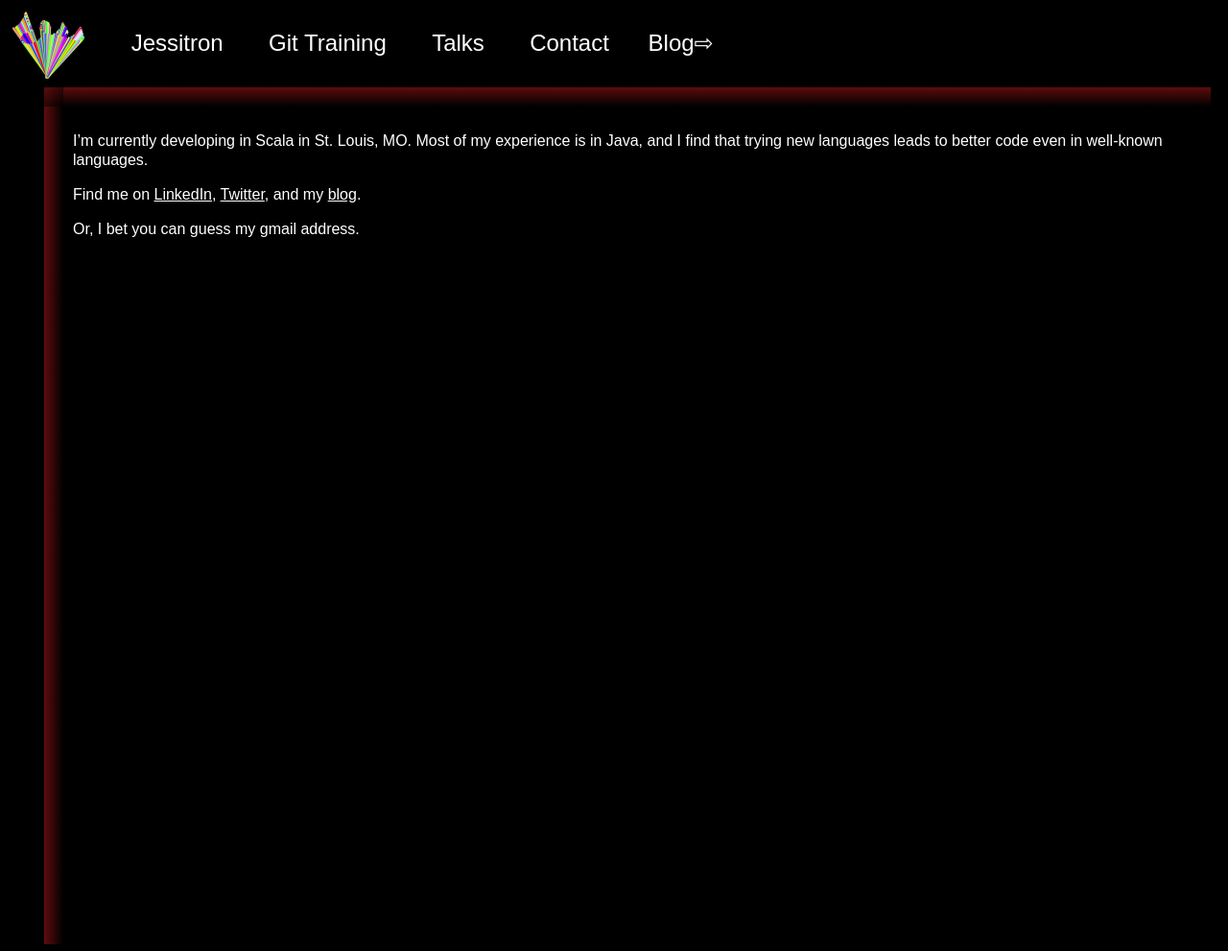
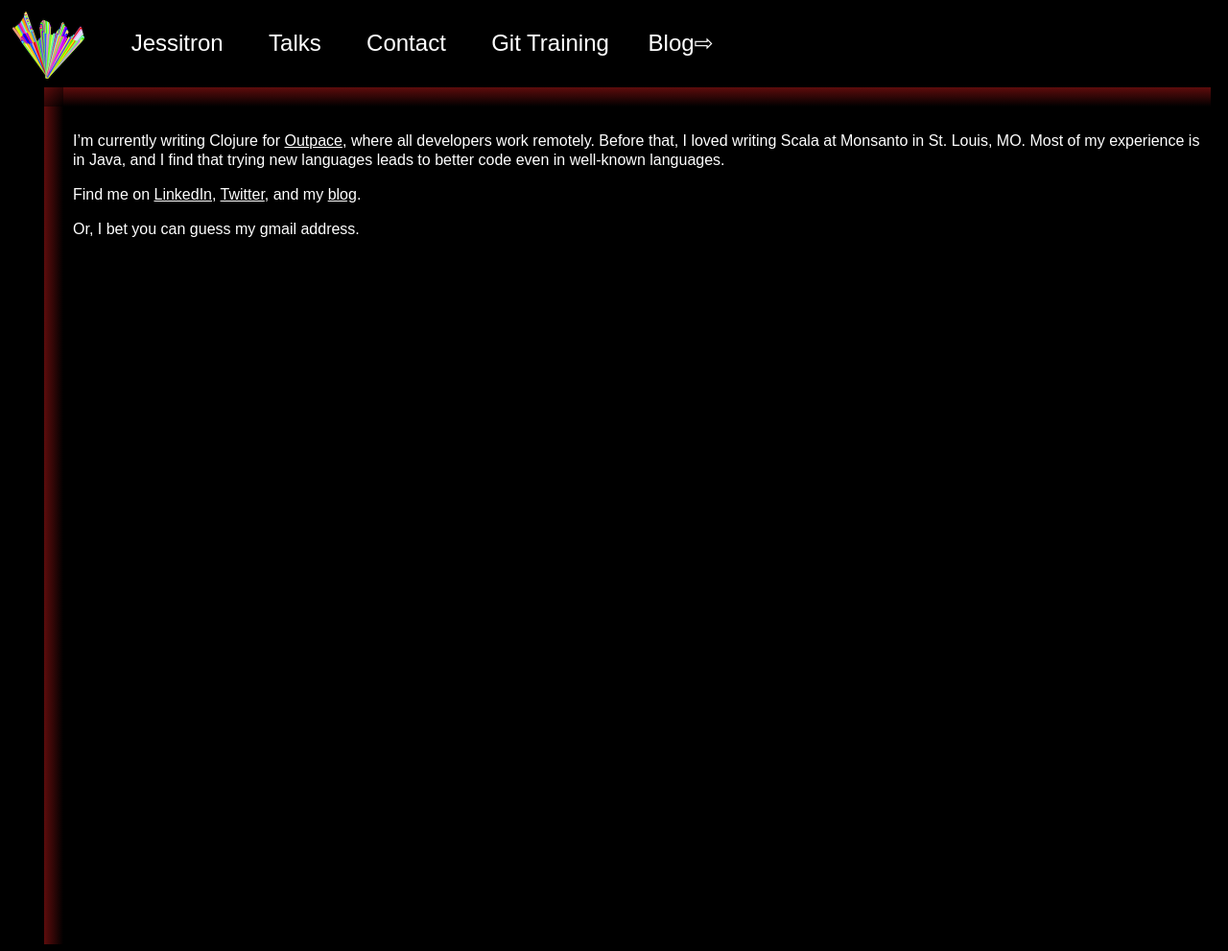
Before and after one commit to jessitron/jessitron.com, a Jekyll site: the page built from contact.md, in a window 1280 px wide. Shown: the whole page at 96% size. Built offline with Jekyll 4.4.1, drawn with Linux system fonts in a browser that asks for light colours; Markdown is read by kramdown in place of the engine named in the settings.

Commit message:
Update contact page with Outpace

```diff
--- a/_layouts/default.html
+++ b/_layouts/default.html
@@ -12,12 +12,6 @@
 <span class="toc">&nbsp;<a href="index.html">Jessitron</a>&nbsp;</span>
 {% endif %}
 
-{% if page.name == "gitworkshop" %}
-<span class="toc now">-<a href="gitworkshop.html">Git Training</a>-</span>
-{% else %}
-<span class="toc">&nbsp;<a href="gitworkshop.html">Git Training</a>&nbsp;</span>
-{% endif %}
-
 {% if page.name == "talks" %}
 <span class="toc now">-<a href="talks.html">Talks</a>-</span>
 {% else %}
@@ -28,6 +22,12 @@
 <span class="toc">-<a href="contact.html">Contact</a>-</span>
 {% else %}
 <span class="toc">&nbsp;<a href="contact.html">Contact</a>&nbsp;</span>
+{% endif %}
+
+{% if page.name == "gitworkshop" %}
+<span class="toc now">-<a href="gitworkshop.html">Git Training</a>-</span>
+{% else %}
+<span class="toc">&nbsp;<a href="gitworkshop.html">Git Training</a>&nbsp;</span>
 {% endif %}
 
 <span class="toc"><a href="http://blog.jessitron.com">Blog&#8680</a></span>
--- a/contact.md
+++ b/contact.md
@@ -2,7 +2,8 @@
 layout: default
 name: contact
 ---
-I'm currently developing in Scala in St. Louis, MO. Most of my experience is in Java, and I find that trying new languages leads to better code even in well-known languages.
+I'm currently writing Clojure for [Outpace](http://outpace.com/), where all developers
+work remotely. Before that, I loved writing Scala at Monsanto in St. Louis, MO. Most of my experience is in Java, and I find that trying new languages leads to better code even in well-known languages.
 
 Find me on [LinkedIn](http://www.linkedin.com/profile/view?id=1359958), [Twitter](http://twitter.com/jessitron), and my [blog](http://blog.jessitron.com).
 
```
